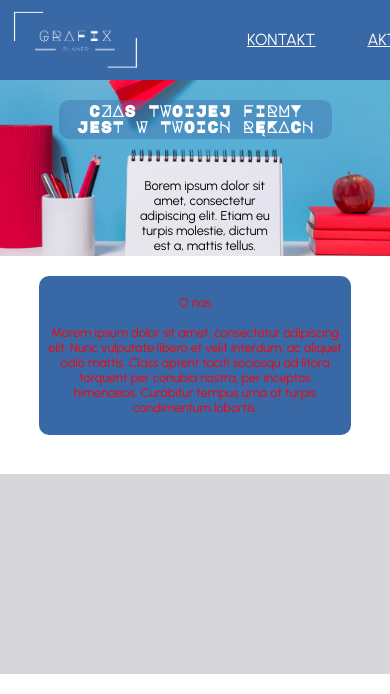
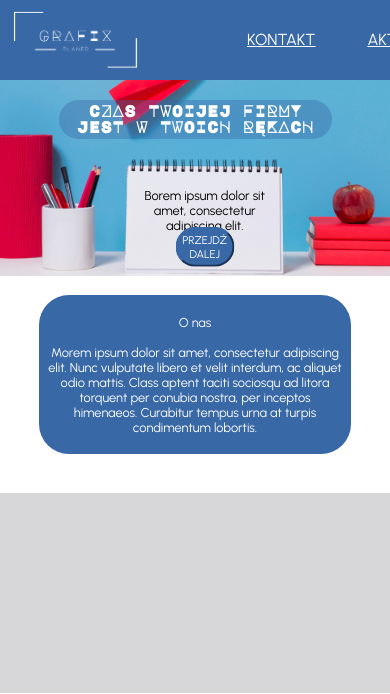
Before and after one commit to sylsocha/grafix, a PHP site: page / in a window 390 px wide; the page is wider, and only the part inside the window is pictured. Shown: the top 694 px of that part. Run offline with PHP 8.4, Linux system fonts and the light colour scheme.

Commit message:
przejdź dalej

```diff
--- a/form.css
+++ b/form.css
@@ -2,7 +2,7 @@
     margin: 2% auto 4% auto;
     width: 50%;
     border: 2px solid #3868A6;
-    border-radius: 10px;
+    border-radius: 30px;
 }
 
 input,
--- a/home_page.css
+++ b/home_page.css
@@ -51,15 +51,13 @@ footer{
     background-color: #D7D7D9;
 }
 
-
-@media only screen and (max-width: 1920px){
 h1{
     font-family: "Major Mono Display", monospace;
     font-size: 180%;
     padding: 1%;
     color: #FFFFFF;
     background: rgba(56, 104, 166, 0.4);
-        border-radius: 10px;
+    border-radius: 30px;
     text-align: center;
     margin: 5% auto 23% auto;
     width: 60%;
@@ -70,15 +68,30 @@ footer{
     background: none;
     width: 35%;
     font-size: 130%;
-        margin-top: 10%;
+    margin-top: 5%;
     position: absolute;
     transform: translate(100%,80%);
     text-align: center;
 }
 
+#dalej{
+    padding: 1%;
+    background-color: #3868A6;
+    border-color: #3868A6;
+    color: #FFFFFF;
+    margin-top: 15%;
+    border-radius: 30px;
+    font-family: "Urbanist", sans-serif;
+    font-size: 90%;
+    text-transform: uppercase;
+    position: absolute;
+    width: 15%;
+    transform: translate(300%,100%);
+}
+
 #o_nas{
     background-color: #3868A6;
-        border-radius: 10px;
+    border-radius: 30px;
     color: #FFFFFF;
     width:60%;
     font-size: 130%;
@@ -86,76 +99,75 @@ footer{
     padding: 5% 2%;
     margin: 5% auto 10% auto;
 }
+
+@media only screen and (max-width: 1920px){
+    h1{
+        font-size: 180%;
+        margin: 5% auto 23% auto;
+        width: 60%;
+    }
+
+    #hero{
+        width: 35%;
+        font-size: 130%;
+        transform: translate(100%,80%);
+    }
+
+    #dalej{
+        font-size: 90%;
+    }
+
+    #o_nas{
+        width:60%;
+        font-size: 130%;
+    }
 }
 
 
 @media only screen and (max-width: 1045px){
     h1{
-        font-family: "Major Mono Display", monospace;
         font-size: 140%;
-        padding: 1%;
-        color: #FFFFFF;
-        background: rgba(56, 104, 166, 0.4);
-        border-radius: 10px;
-        text-align: center;
         margin: 3% auto 23% auto;
         width: 70%;
-        align-self: flex-start;
     }
 
     #hero{
-        background: none;
         width: 35%;
         font-size: 110%;
-        position: absolute;
-        margin-top: 5%;
         transform: translate(100%,70%);
-        text-align: center;
+    }
+
+    #dalej{
+        font-size: 80%;
     }
 
     #o_nas{
-        background-color: #3868A6;
-        border-radius: 10px;
-        color: #00FF00;
         width:60%;
         font-size: 100%;
-        text-align: center;
-        padding: 5% 2%;
         margin: 5% auto 10% auto;
     }
 }
 
 @media only screen and (max-width: 768px){
     h1{
-        font-family: "Major Mono Display", monospace;
         font-size: 100%;
-        padding: 1%;
-        color: #FFFFFF;
-        background: rgba(56, 104, 166, 0.4);
-        border-radius: 10px;
-        text-align: center;
-        margin: 5% auto 30% auto;
+        margin: 5% auto 35% auto;
         width: 70%;
-        align-self: flex-start;
     }
 
     #hero{
-        background: none;
         width: 35%;
         font-size: 80%;
-        position: absolute;
         transform: translate(100%,50%);
-        text-align: center;
+    }
+
+    #dalej{
+        font-size: 70%;
     }
 
     #o_nas{
-        background-color: #3868A6;
-        border-radius: 10px;
         font-size: 80%;
-        color: #FF0000;
         width:80%;
-        text-align: center;
-        padding: 5% 2%;
         margin: 5% auto 10% auto;
     }
 }
--- a/index.html
+++ b/index.html
@@ -33,7 +33,8 @@
 <header>
     <div class="hero">
         <h1>CZAS TWOIJEJ FIRMY JEST W TWOICH RĘKACH</h1>
-        <p id="hero">Borem ipsum dolor sit amet, consectetur adipiscing elit. Etiam eu turpis molestie, dictum est a, mattis tellus.</p>
+        <p id="hero">Borem ipsum dolor sit amet, consectetur adipiscing elit.</p>
+        <button id="dalej">Przejdź dalej</button>
     </div>
 </header>
 
```
Also changed, not shown: other parts of home_page.css (+7 -19 lines). Lines whose indentation alone changed are shown as unchanged.
